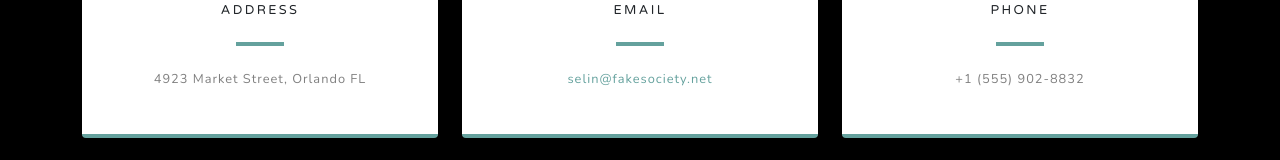
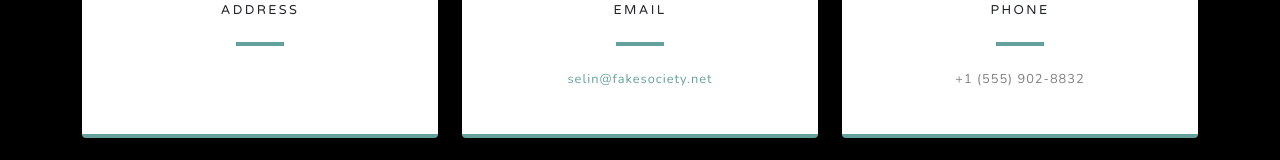
Before and after one commit to Erwan-ui/fakesocietyrecords, a plain HTML site: page startbootstrap-grayscale-gh-pages/index.html in a window 1280 px wide. Shown: the part 6842-7002 px from the top of the page. Drawn offline with nearby package versions, Linux system fonts and the light colour scheme.

Commit message:
changed adress

```diff
--- a/startbootstrap-grayscale-gh-pages/index.html
+++ b/startbootstrap-grayscale-gh-pages/index.html
@@ -587,7 +587,6 @@
                 <h4 class="text-uppercase m-0">Address</h4>
                 <hr class="my-4" />
                 <div class="small text-black-50">
-                  4923 Market Street, Orlando FL
                 </div>
               </div>
             </div>
```
